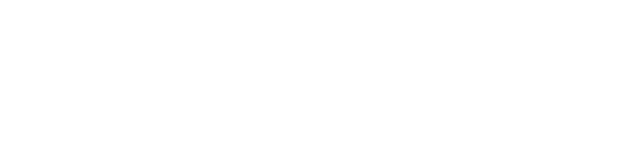
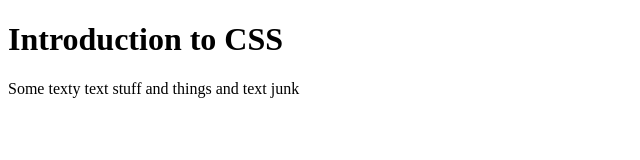
Before and after one commit to sout0053/intro-to-css, a plain HTML site: page index.html in a window 1280 px wide. Shown: the whole page, without its empty margins (0-640 px from the left). Drawn offline with Linux system fonts and the light colour scheme.

Commit message:
Added a new CSS file

```diff
--- a/index.html
+++ b/index.html
@@ -4,11 +4,13 @@
     <meta charset="utf-8">
     <title>Intro to CSS</title>
       <!-- Used for everything about thise file; will not be rendered -->
+    <link href="css/main.css" rel="stylesheet">
   </head>
   <body>
       <!-- The body of the HTML document, everything in here will be rendered -->
 
-
+      <h1>Introduction to CSS</h1>
+      <p>Some texty text stuff and things and text junk</p>
 
   </body>
 </html>
```
Also changed, not shown: 1 other file.
